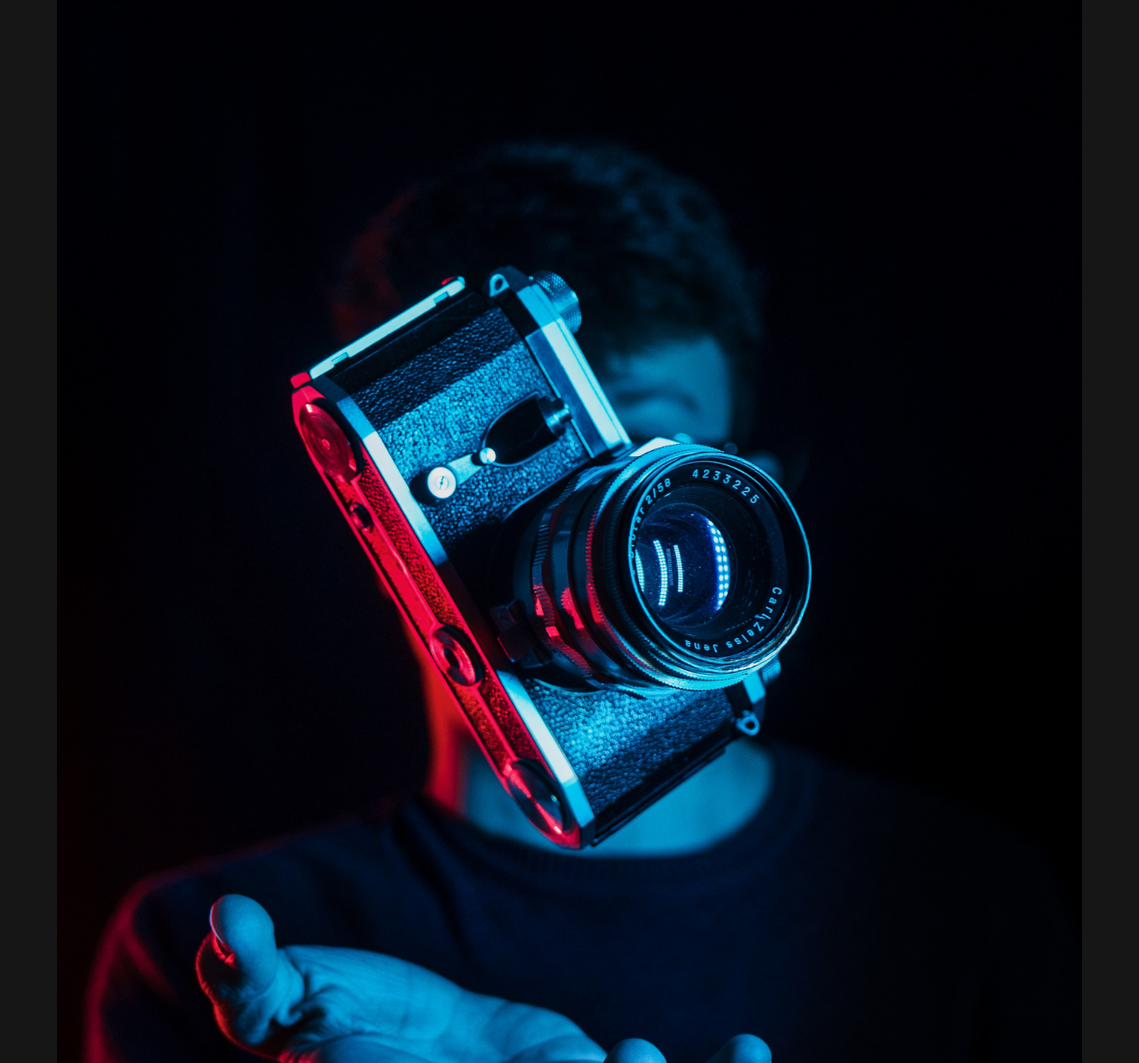
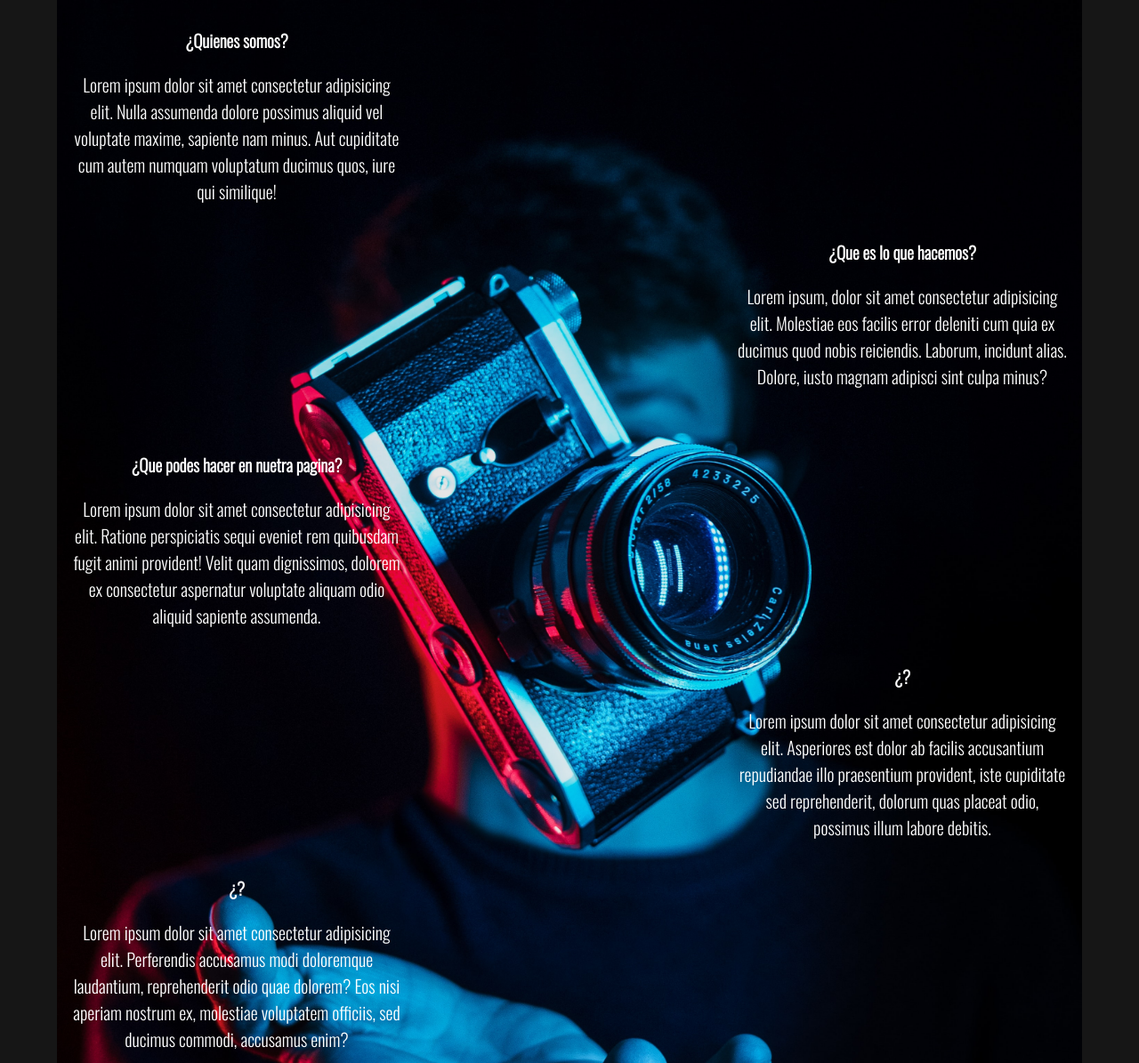
Before and after one commit to AndresRs97/CEM, a plain HTML site: page pages/sobrenosotros.html in a window 1280 px wide. Shown: the part 105-1300 px from the top of the page at 89% size. Drawn offline with nearby package versions, Linux system fonts and the light colour scheme.

Commit message:
Realice cambios en paginas, arte, fotografia y dibujo, ademas de hacer parte de la pagina sobre nosotros

```diff
--- a/css/estilos.css
+++ b/css/estilos.css
@@ -642,16 +642,26 @@ ul {
 
 #hero_sobrenosotros{
     background-image: url(../assets/img/backsobre.jpg);
-    display: flex;
-    align-items: center;
-    justify-content: center;
     text-align: center;
-    flex-direction: column;
     height: 200vh;
     background-repeat: no-repeat;
     background-size: cover;
     background-position: center center;
 }
+
+.sobrenostros_padre{
+    display: grid;
+    grid-template-columns: repeat(3, 1fr);
+    grid-template-rows: repeat(5, 4fr);
+    grid-column-gap: 0px;
+    grid-row-gap: 0px;
+    padding: 15px;
+}
+.div1 { grid-area: 1 / 1 / 2 / 2; }
+.div2 { grid-area: 2 / 3 / 3 / 4; }
+.div3 { grid-area: 3 / 1 / 4 / 2; }
+.div4 { grid-area: 4 / 3 / 5 / 4; }
+.div5 { grid-area: 5 / 1 / 6 / 2; }
 
 /*Prueba galeria*/
 
--- a/pages/sobrenosotros.html
+++ b/pages/sobrenosotros.html
@@ -20,16 +20,39 @@
             <a href="../pages/contacto.html">Contacto</a>
         </nav>
     </div>
-    <section id="hero_sobrenosotros">
-
-    </section>
-
     <section>
         <div>
 
         </div>
     </section>
 </header>
+
+    <section id="hero_sobrenosotros">
+        <div class="sobrenostros_padre">
+            <div class="div1">
+                <h3>¿Quienes somos?</h3>
+                <p>Lorem ipsum dolor sit amet consectetur adipisicing elit. Nulla assumenda dolore possimus aliquid vel voluptate maxime, sapiente nam minus. Aut cupiditate cum autem numquam voluptatum ducimus quos, iure qui similique!</p>
+            </div>
+            <div class="div2">
+                <h3>¿Que es lo que hacemos?</h3>
+                <p>Lorem ipsum, dolor sit amet consectetur adipisicing elit. Molestiae eos facilis error deleniti cum quia ex ducimus quod nobis reiciendis. Laborum, incidunt alias. Dolore, iusto magnam adipisci sint culpa minus?</p>
+            </div>
+            <div class="div3">
+                <h3>¿Que podes hacer en nuetra pagina?</h3>
+                <p>Lorem ipsum dolor sit amet consectetur adipisicing elit. Ratione perspiciatis sequi eveniet rem quibusdam fugit animi provident! Velit quam dignissimos, dolorem ex consectetur aspernatur voluptate aliquam odio aliquid sapiente assumenda.</p>
+            </div>
+            <div class="div4">
+                <h3>¿?</h3>
+                <p>Lorem ipsum dolor sit amet consectetur adipisicing elit. Asperiores est dolor ab facilis accusantium repudiandae illo praesentium provident, iste cupiditate sed reprehenderit, dolorum quas placeat odio, possimus illum labore debitis.</p>
+            </div>
+            <div class="div5">
+                <h3>¿?</h3>
+                <p>Lorem ipsum dolor sit amet consectetur adipisicing elit. Perferendis accusamus modi doloremque laudantium, reprehenderit odio quae dolorem? Eos nisi aperiam nostrum ex, molestiae voluptatem officiis, sed ducimus commodi, accusamus enim?</p>
+            </div>
+        </div>
+    </section>
+
+
 <footer>
     <section class="container-index">
         <p>Todos los derechos reservados &copy; CEM-ANNIC 2022</p>
```
Also changed, not shown: index.html (+3 -3 lines), pages/arte.html (+17 -1 lines), pages/dibujo.html (+6 -1 lines).
